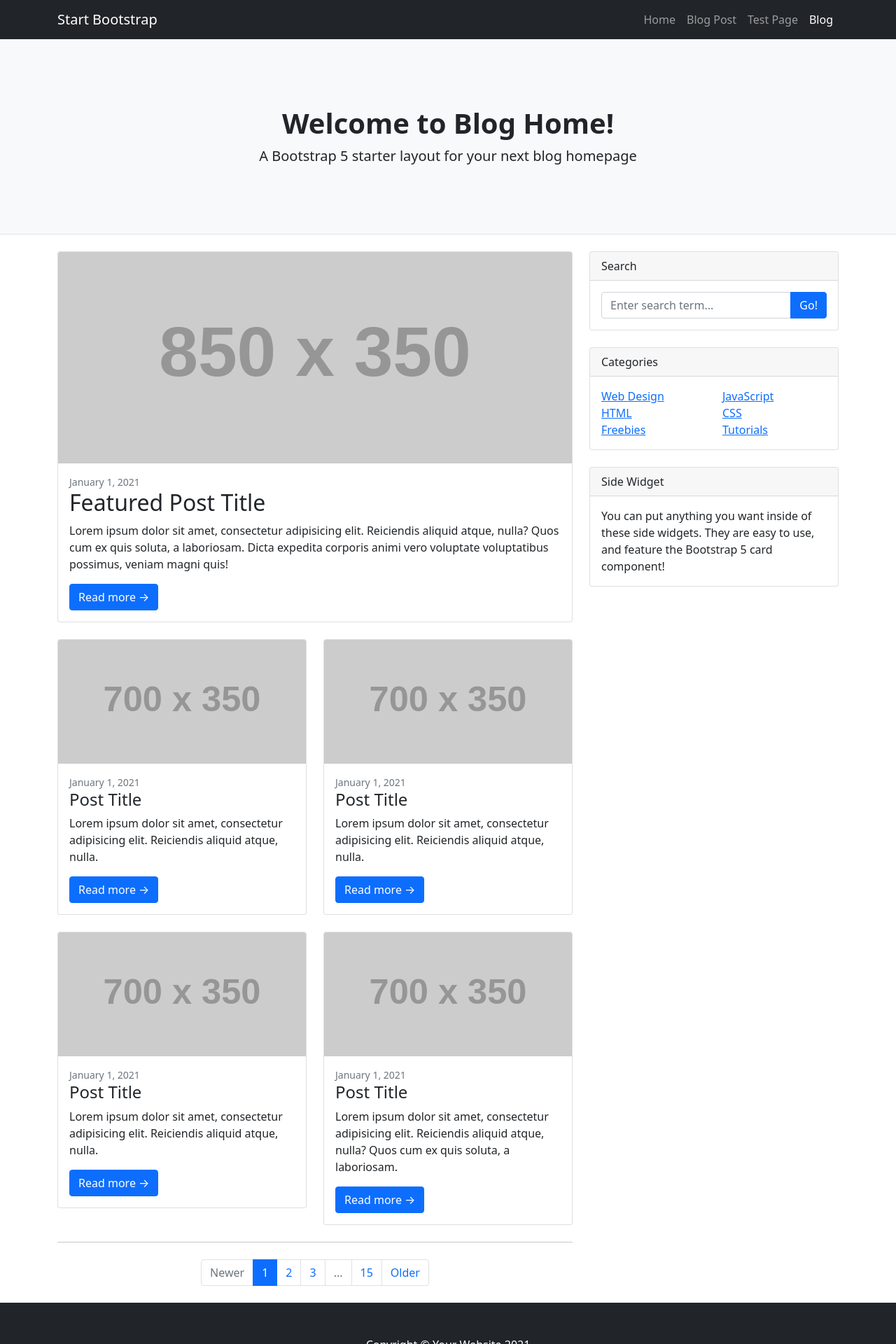
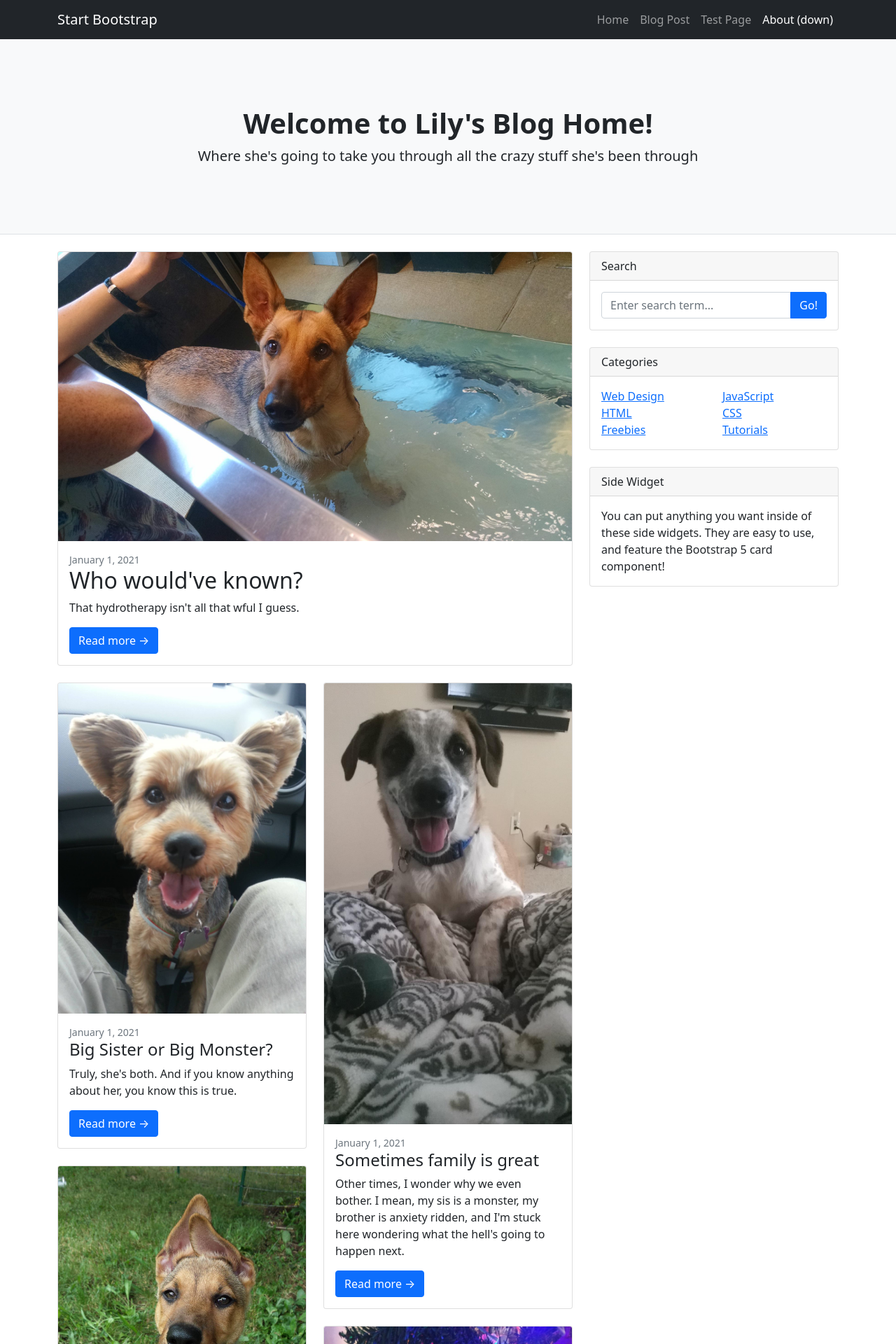
Before and after one commit to taylynne/100days_of_web_soloProjects, a Flask app: page / in a window 1280 px wide. Shown: the top 1920 px of the page at 70% size. Run offline with Flask 2, Linux system fonts and the light colour scheme; grey boxes labelled with a size stand in for pictures from a placeholder-image service; some libraries are stand-ins or nearby versions.

Commit message:
Keep messing with files
Now I'm looking into jinja documentation to make things.. smoother/recursive and a better way to potentially make a faux blog

```diff
--- a/ch1_flask/program/templates/base.html
+++ b/ch1_flask/program/templates/base.html
@@ -5,7 +5,7 @@
         <meta name="viewport" content="width=device-width, initial-scale=1, shrink-to-fit=no" />
         <meta name="description" content="" />
         <meta name="author" content="" />
-        <title>Blog Home - Start Bootstrap Template</title>
+        <title>Lily Pies do be bloggin' </title>
         <!-- Favicon-->
         <link rel="icon" type="image/x-icon" href="{{ url_for('static', filename='favicon.ico') }}" />
         <!-- Core theme CSS (includes Bootstrap)-->
@@ -22,7 +22,7 @@
                         <li class="nav-item"><a class="nav-link" href="/index">Home</a></li>
                         <li class="nav-item"><a class="nav-link" href="/post">Blog Post</a></li>
                         <li class="nav-item"><a class="nav-link" href="/test">Test Page</a></li>
-                        <li class="nav-item"><a class="nav-link active" aria-current="page" href="#">Blog</a></li>
+                        <li class="nav-item"><a class="nav-link active" aria-current="page" href="#">About (down)</a></li>
                     </ul>
                 </div>
             </div>
@@ -32,7 +32,7 @@
 
             <!-- Footer-->
         <footer class="py-5 bg-dark">
-            <div class="container"><p class="m-0 text-center text-white">Copyright &copy; Your Website 2021</p></div>
+            <div class="container"><p class="m-0 text-center text-white">Copyright &copy; Lily Short -- Doggo 2021</p></div>
         </footer>
         <!-- Bootstrap core JS-->
         <script src="https://cdn.jsdelivr.net/npm/bootstrap@5.0.2/dist/js/bootstrap.bundle.min.js"></script>
--- a/ch1_flask/program/templates/index.html
+++ b/ch1_flask/program/templates/index.html
@@ -4,8 +4,8 @@
 <header class="py-5 bg-light border-bottom mb-4">
             <div class="container">
                 <div class="text-center my-5">
-                    <h1 class="fw-bolder">Welcome to Blog Home!</h1>
-                    <p class="lead mb-0">A Bootstrap 5 starter layout for your next blog homepage</p>
+                    <h1 class="fw-bolder">Welcome to Lily's Blog Home!</h1>
+                    <p class="lead mb-0">Where she's going to take you through all the crazy stuff she's been through</p>
                 </div>
             </div>
         </header>
@@ -16,11 +16,11 @@
                 <div class="col-lg-8">
                     <!-- Featured blog post-->
                     <div class="card mb-4">
-                        <a href="#!"><img class="card-img-top" src="https://dummyimage.com/850x350/dee2e6/6c757d.jpg" alt="..." /></a>
+                        <a href="#!"><img class="card-img-top" src="{{url_for('static', filename='waterlil.jpg') }} " alt="Lily during hydro therapy" /></a>
                         <div class="card-body">
                             <div class="small text-muted">January 1, 2021</div>
-                            <h2 class="card-title">Featured Post Title</h2>
-                            <p class="card-text">Lorem ipsum dolor sit amet, consectetur adipisicing elit. Reiciendis aliquid atque, nulla? Quos cum ex quis soluta, a laboriosam. Dicta expedita corporis animi vero voluptate voluptatibus possimus, veniam magni quis!</p>
+                            <h2 class="card-title">Who would've known?</h2>
+                            <p class="card-text">That hydrotherapy isn't all that wful I guess.</p>
                             <a class="btn btn-primary" href="#!">Read more →</a>
                         </div>
                     </div>
@@ -29,21 +29,21 @@
                         <div class="col-lg-6">
                             <!-- Blog post-->
                             <div class="card mb-4">
-                                <a href="#!"><img class="card-img-top" src="https://dummyimage.com/700x350/dee2e6/6c757d.jpg" alt="..." /></a>
+                                <a href="#!"><img class="card-img-top" src="{{url_for('static', filename='lilt.jpg') }}" alt="Toto, always trying to steal the limelight" /></a>
                                 <div class="card-body">
                                     <div class="small text-muted">January 1, 2021</div>
-                                    <h2 class="card-title h4">Post Title</h2>
-                                    <p class="card-text">Lorem ipsum dolor sit amet, consectetur adipisicing elit. Reiciendis aliquid atque, nulla.</p>
+                                    <h2 class="card-title h4">Big Sister or Big Monster?</h2>
+                                    <p class="card-text">Truly, she's both.  And if you know anything about her, you know this is true.</p>
                                     <a class="btn btn-primary" href="#!">Read more →</a>
                                 </div>
                             </div>
                             <!-- Blog post-->
                             <div class="card mb-4">
-                                <a href="#!"><img class="card-img-top" src="https://dummyimage.com/700x350/dee2e6/6c757d.jpg" alt="..." /></a>
+                                <a href="#!"><img class="card-img-top" src="{{url_for('static', filename='baby.jpg') }}" alt="Me as a youngin'" /></a>
                                 <div class="card-body">
                                     <div class="small text-muted">January 1, 2021</div>
-                                    <h2 class="card-title h4">Post Title</h2>
-                                    <p class="card-text">Lorem ipsum dolor sit amet, consectetur adipisicing elit. Reiciendis aliquid atque, nulla.</p>
+                                    <h2 class="card-title h4">My Youth</h2>
+                                    <p class="card-text">Who wants admit they're getting old? Not me, that's for sure.  But lets take a trip back in time to when I was a wee ol' pup</p>
                                     <a class="btn btn-primary" href="#!">Read more →</a>
                                 </div>
                             </div>
@@ -51,21 +51,21 @@
                         <div class="col-lg-6">
                             <!-- Blog post-->
                             <div class="card mb-4">
-                                <a href="#!"><img class="card-img-top" src="https://dummyimage.com/700x350/dee2e6/6c757d.jpg" alt="..." /></a>
+                                <a href="#!"><img class="card-img-top" src="{{url_for('static', filename='brother.jpg') }}" alt="My little brother, Bruce" /></a>
                                 <div class="card-body">
                                     <div class="small text-muted">January 1, 2021</div>
-                                    <h2 class="card-title h4">Post Title</h2>
-                                    <p class="card-text">Lorem ipsum dolor sit amet, consectetur adipisicing elit. Reiciendis aliquid atque, nulla.</p>
+                                    <h2 class="card-title h4">Sometimes family is great</h2>
+                                    <p class="card-text">Other times, I wonder why we even bother. I mean, my sis is a monster, my brother is anxiety ridden, and I'm stuck here wondering what the hell's going to happen next.</p>
                                     <a class="btn btn-primary" href="#!">Read more →</a>
                                 </div>
                             </div>
                             <!-- Blog post-->
                             <div class="card mb-4">
-                                <a href="#!"><img class="card-img-top" src="https://dummyimage.com/700x350/dee2e6/6c757d.jpg" alt="..." /></a>
+                                <a href="#!"><img class="card-img-top" src="{{url_for('static', filename='wc_tree.jpg') }}" alt="W cat sitting in the tree" /></a>
                                 <div class="card-body">
                                     <div class="small text-muted">January 1, 2021</div>
-                                    <h2 class="card-title h4">Post Title</h2>
-                                    <p class="card-text">Lorem ipsum dolor sit amet, consectetur adipisicing elit. Reiciendis aliquid atque, nulla? Quos cum ex quis soluta, a laboriosam.</p>
+                                    <h2 class="card-title h4">Christmas is supposed to have a tree...</h2>
+                                    <p class="card-text">But these damn cats make it impossible! They're always climbing them and knocking them over.  They have their own trees, why are they ruining mine???</p>
                                     <a class="btn btn-primary" href="#!">Read more →</a>
                                 </div>
                             </div>
```
Also changed, not shown: ch1_flask/program/static/baby.jpg (added), ch1_flask/program/static/brother.jpg (added), ch1_flask/program/static/lilt.jpg (added), ch1_flask/program/static/waterlil.jpg (added), ch1_flask/program/static/wc_tree.jpg (added).
